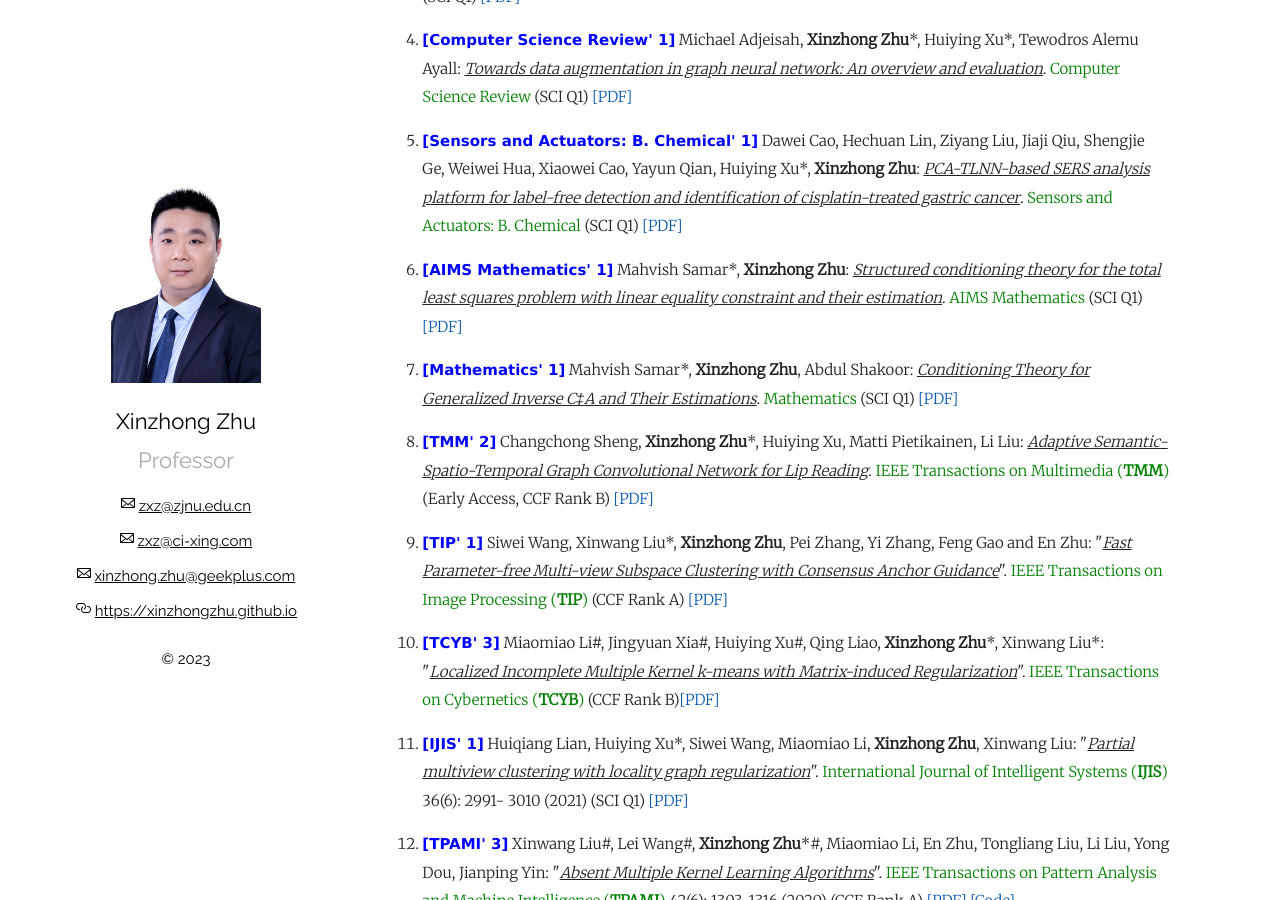
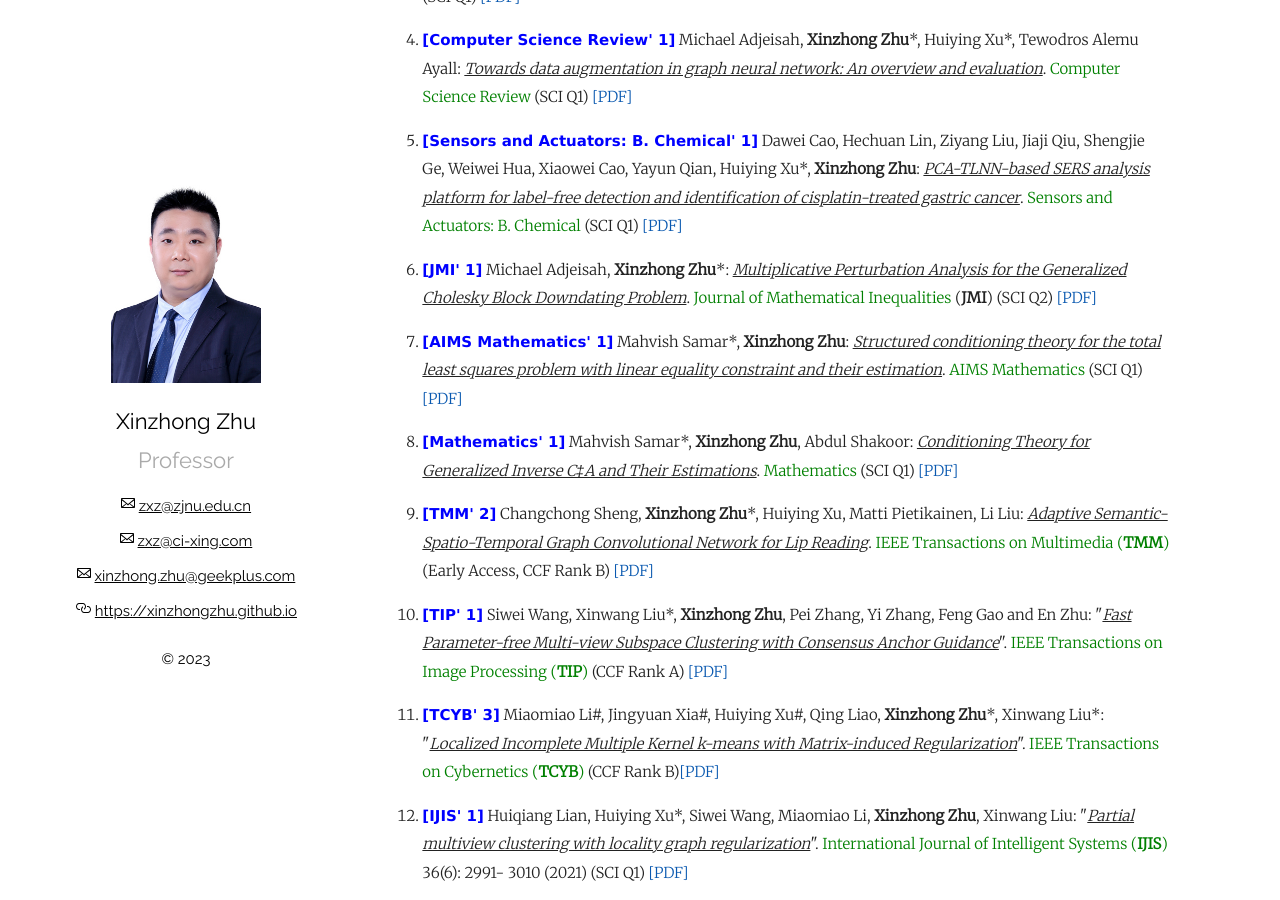
Before and after one commit to xinzhongzhu/xinzhongzhu.github.io, a Jekyll site: the page built from index.md, in a window 1280 px wide and 900 px high, scrolled down 625 px. Built offline with Jekyll 4.4.1, drawn with Linux system fonts in a browser that asks for light colours; our own code applies the rules of GitHub Pages for plain Markdown files.

Commit message:
Update index.md

```diff
--- a/index.md
+++ b/index.md
@@ -15,6 +15,8 @@ Please drop me a message by email: <u>zxz@zjnu.edu.cn</u> or <u>zxz@ci-xing.com<
 
 <ol>
 
+
+
    <p style="margin-top: 8px;"><li><font face="verdana" color="blue"><b>[TCYB' 4]</b></font> Jun Wang, Chang Tang*, Xinwang Liu, Wei Zhang, Wanqing Li, <b>Xinzhong Zhu</b>, Lizhe Wang, Albert Y. Zomaya: <i><u>Region-Aware Hierarchical Latent Feature Representation Learning-Guided Clustering for Hyperspectral Band Selection</u></i>. <font color="green">IEEE Transactions on Cybernetics </font> (<b>TCYB</b>) (CCF Rank B) <a href = "https://xinzhongzhu.github.io/document/2023_5_1.pdf">[PDF]</a> </li></p>
 
  <p style="margin-top: 8px;"><li><font face="verdana" color="blue"><b>[Computers in Biology and Medicine' 1]</b></font> Jun Chen, <b>Xinzhong Zhu</b>, Huawen Liu*: <i><u>A mutual neighbor-based clustering method and its medical applications</u></i>. <font color="green">Computers in Biology and Medicine</font> (SCI Q1) <a href = "https://xinzhongzhu.github.io/document/2023_5_2.pdf">[PDF]</a> </li></p>
@@ -26,7 +28,8 @@ Please drop me a message by email: <u>zxz@zjnu.edu.cn</u> or <u>zxz@ci-xing.com<
 
 <p style="margin-top: 8px;"><li><font face="verdana" color="blue"><b>[Sensors and Actuators: B. Chemical' 1]</b></font> Dawei Cao, Hechuan Lin, Ziyang Liu, Jiaji Qiu, Shengjie Ge, Weiwei Hua, Xiaowei Cao, Yayun Qian, Huiying Xu*, <b>Xinzhong Zhu</b>: <i><u>PCA-TLNN-based SERS analysis platform for label-free detection and identification of cisplatin-treated gastric cancer</u></i>. <font color="green">Sensors and Actuators: B. Chemical</font> (SCI Q1)  <a href = "https://xinzhongzhu.github.io/document/2023_5_5.pdf">[PDF]</a> </li></p>
 
-
+     <p style="margin-top: 8px;"><li><font face="verdana" color="blue"><b>[JMI' 1]</b></font> Michael Adjeisah, <b>Xinzhong Zhu</b>*: <i><u>
+     Multiplicative Perturbation Analysis for the Generalized Cholesky Block Downdating Problem</u></i>. <font color="green">Journal of Mathematical Inequalities </font> (<b>JMI</b>) (SCI Q2) <a href = "https://xinzhongzhu.github.io/document/jmi-17-34-pre.pdf">[PDF]</a> </li></p>
 
    <p style="margin-top: 8px;"><li><font face="verdana" color="blue"><b>[AIMS Mathematics' 1]</b></font> Mahvish Samar*, <b>Xinzhong Zhu</b>: <i><u>Structured conditioning theory for the total least squares problem with linear equality constraint and their estimation</u></i>. <font color="green">AIMS Mathematics</font> (SCI Q1) <a href = "https://xinzhongzhu.github.io/document/AIMS%20Mathematics.pdf">[PDF]</a></li></p>
 
```
